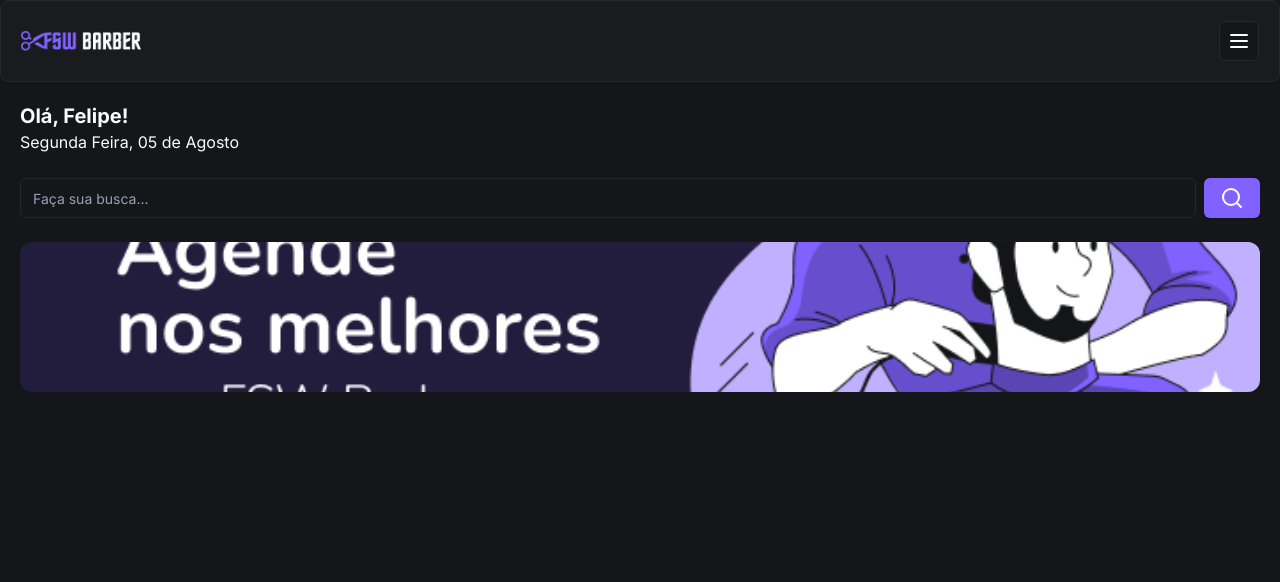
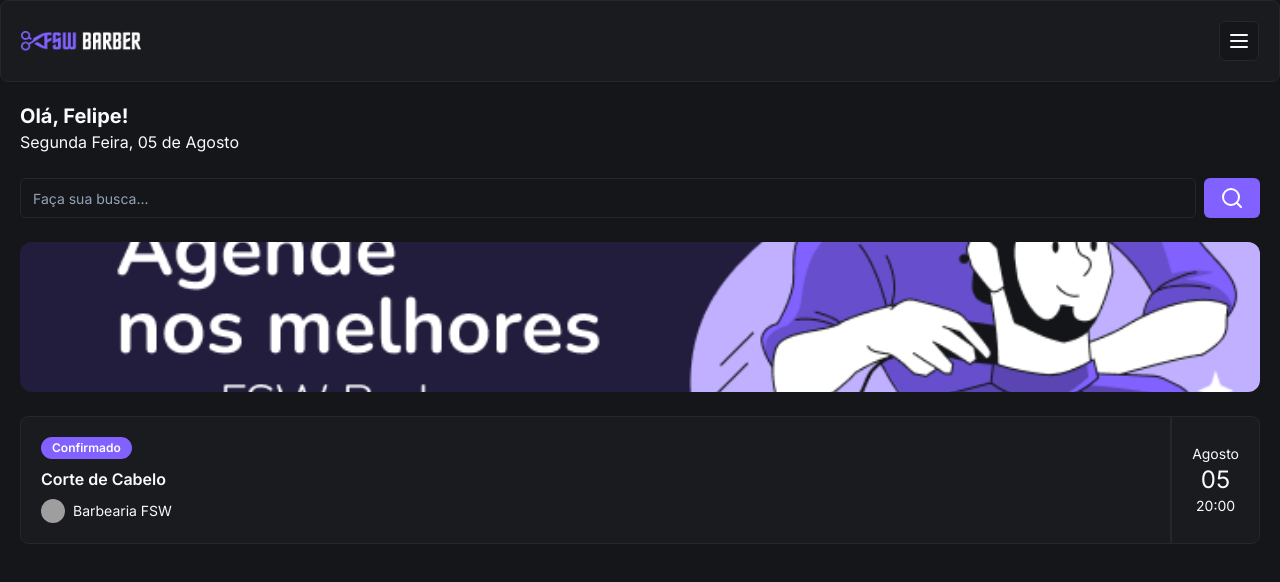
Before and after one commit to GuihCFerreira/FSW-Barber, a Next.js app: page / in a window 1280 px wide. Shown: the top 582 px of the page. Built offline with nearby package versions, Linux system fonts and the light colour scheme; grey boxes are pictures that could not be loaded.

Commit message:
feat: add booking item

```diff
--- a/package.json
+++ b/package.json
@@ -14,6 +14,7 @@
   },
   "dependencies": {
     "@prisma/client": "^5.17.0",
+    "@radix-ui/react-avatar": "^1.1.0",
     "@radix-ui/react-slot": "^1.1.0",
     "class-variance-authority": "^0.7.0",
     "clsx": "^2.1.1",
--- /dev/null
+++ b/src/app/_components/ui/avatar.tsx
@@ -0,0 +1,50 @@
+"use client";
+
+import * as React from "react";
+import * as AvatarPrimitive from "@radix-ui/react-avatar";
+
+import { cn } from "@/app/_lib/utils";
+
+const Avatar = React.forwardRef<
+  React.ElementRef<typeof AvatarPrimitive.Root>,
+  React.ComponentPropsWithoutRef<typeof AvatarPrimitive.Root>
+>(({ className, ...props }, ref) => (
+  <AvatarPrimitive.Root
+    ref={ref}
+    className={cn(
+      "relative flex h-10 w-10 shrink-0 overflow-hidden rounded-full",
+      className,
+    )}
+    {...props}
+  />
+));
+Avatar.displayName = AvatarPrimitive.Root.displayName;
+
+const AvatarImage = React.forwardRef<
+  React.ElementRef<typeof AvatarPrimitive.Image>,
+  React.ComponentPropsWithoutRef<typeof AvatarPrimitive.Image>
+>(({ className, ...props }, ref) => (
+  <AvatarPrimitive.Image
+    ref={ref}
+    className={cn("aspect-square h-full w-full", className)}
+    {...props}
+  />
+));
+AvatarImage.displayName = AvatarPrimitive.Image.displayName;
+
+const AvatarFallback = React.forwardRef<
+  React.ElementRef<typeof AvatarPrimitive.Fallback>,
+  React.ComponentPropsWithoutRef<typeof AvatarPrimitive.Fallback>
+>(({ className, ...props }, ref) => (
+  <AvatarPrimitive.Fallback
+    ref={ref}
+    className={cn(
+      "flex h-full w-full items-center justify-center rounded-full bg-muted",
+      className,
+    )}
+    {...props}
+  />
+));
+AvatarFallback.displayName = AvatarPrimitive.Fallback.displayName;
+
+export { Avatar, AvatarImage, AvatarFallback };
--- /dev/null
+++ b/src/app/_components/ui/badge.tsx
@@ -0,0 +1,36 @@
+import * as React from "react";
+import { cva, type VariantProps } from "class-variance-authority";
+
+import { cn } from "@/app/_lib/utils";
+
+const badgeVariants = cva(
+  "inline-flex items-center rounded-full border px-2.5 py-0.5 text-xs font-semibold transition-colors focus:outline-none focus:ring-2 focus:ring-ring focus:ring-offset-2",
+  {
+    variants: {
+      variant: {
+        default:
+          "border-transparent bg-primary text-primary-foreground hover:bg-primary/80",
+        secondary:
+          "border-transparent bg-secondary text-secondary-foreground hover:bg-secondary/80",
+        destructive:
+          "border-transparent bg-destructive text-destructive-foreground hover:bg-destructive/80",
+        outline: "text-foreground",
+      },
+    },
+    defaultVariants: {
+      variant: "default",
+    },
+  },
+);
+
+export interface BadgeProps
+  extends React.HTMLAttributes<HTMLDivElement>,
+    VariantProps<typeof badgeVariants> {}
+
+function Badge({ className, variant, ...props }: BadgeProps) {
+  return (
+    <div className={cn(badgeVariants({ variant }), className)} {...props} />
+  );
+}
+
+export { Badge, badgeVariants };
--- a/src/app/page.tsx
+++ b/src/app/page.tsx
@@ -3,15 +3,20 @@
 import { Button } from "./_components/ui/button";
 import { Input } from "./_components/ui/input";
 import Image from "next/image";
+import { Card, CardContent } from "./_components/ui/card";
+import { Badge } from "./_components/ui/badge";
+import { Avatar, AvatarImage } from "./_components/ui/avatar";
 
 export default function Home() {
   return (
     <div>
       <Header />
       <div className="p-5">
+        {/*Texto*/}
         <h2 className="text-xl font-bold">Olá, Felipe!</h2>
         <p>Segunda Feira, 05 de Agosto</p>
 
+        {/*Busca*/}
         <div className="flex items-center gap-2 mt-6">
           <Input placeholder="Faça sua busca..." />
           <Button>
@@ -19,6 +24,7 @@
           </Button>
         </div>
 
+        {/*Imagem*/}
         <div className="relative w-full h-[150px] mt-6">
           <Image
             alt="Agende com os melhores"
@@ -27,6 +33,29 @@
             className="object-cover rounded-xl"
           />
         </div>
+
+        {/*Agendamento*/}
+        <Card className="mt-6">
+          <CardContent className="flex justify-between p-0">
+            <div className="flex flex-col gap-2 py-5 pl-5">
+              <Badge className="w-fit">Confirmado</Badge>
+              <h3 className="font-semibold">Corte de Cabelo</h3>
+
+              <div className="flex items-center gap-2">
+                <Avatar className="h-6 w-6">
+                  <AvatarImage src="https://utfs.io/f/5832df58-cfd7-4b3f-b102-42b7e150ced2-16r.png" />
+                </Avatar>
+                <p className="text-sm">Barbearia FSW</p>
+              </div>
+            </div>
+
+            <div className="flex flex-col items-center justify-center px-5 border-l-2 border-solid">
+              <p className="text-sm">Agosto</p>
+              <p className="text-2xl">05</p>
+              <p className="text-sm">20:00</p>
+            </div>
+          </CardContent>
+        </Card>
       </div>
     </div>
   );
```
Also changed, not shown: 1 other file (tests, documents, lock files or other folders).
